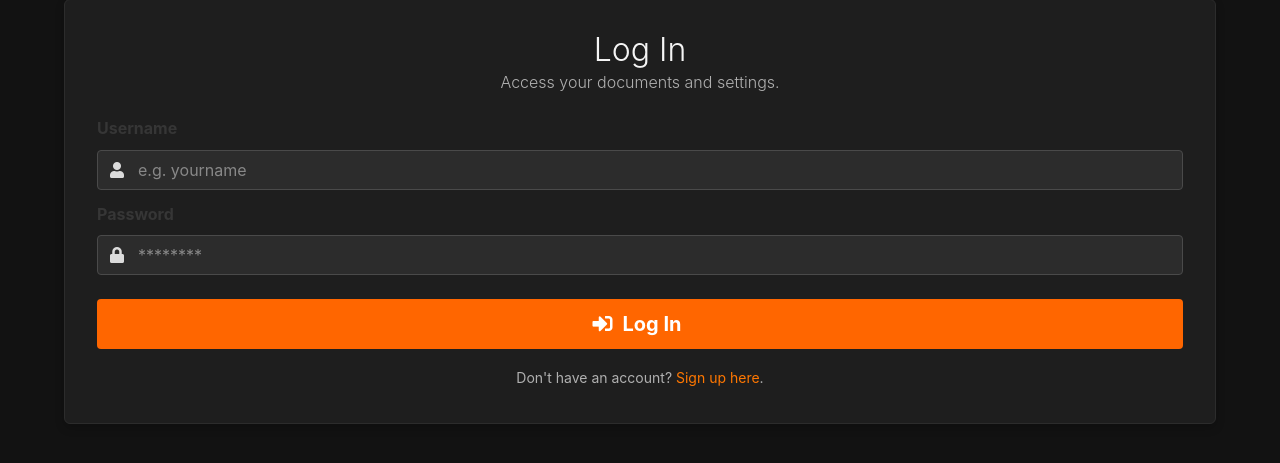
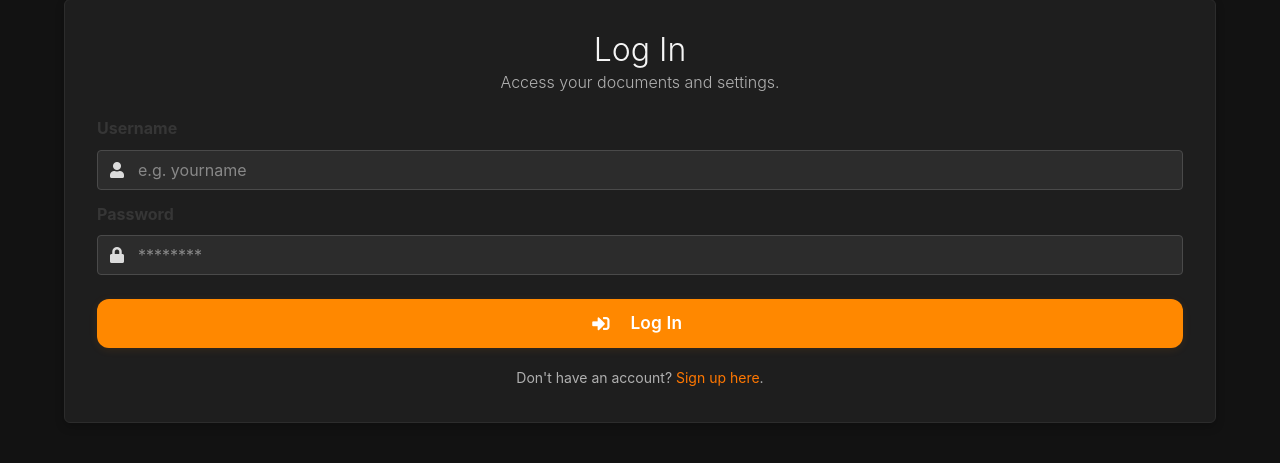
Before and after one commit to MUGnifisent/rpi_photodoc, a Flask app: page /login in a window 1280 px wide. Shown: the part 149-612 px from the top of the page. Run offline with Flask 3, Linux system fonts and the light colour scheme.

Commit message:
Added a new button style for main actions across login, registration, and upload pages, enhancing visual consistency and user experience. Updated button classes to utilize the new design.

```diff
--- a/static/style.css
+++ b/static/style.css
@@ -244,3 +244,31 @@ a {
 a:hover {
     color: #ff8c1a;
 }
+
+.button-app-main {
+    background: #ff8800;
+    color: #fff;
+    border: none;
+    border-radius: 12px;
+    font-weight: 600;
+    font-size: 1.08em;
+    padding: 0.85em 0;
+    width: 100%;
+    max-width: 100%;
+    min-width: 200px;
+    min-height: 2.8em;
+    text-align: center;
+    display: flex;
+    align-items: center;
+    justify-content: center;
+    gap: 0.7em;
+    box-shadow: 0 2px 8px 0 rgba(255,136,0,0.10);
+    transition: background 0.2s, color 0.2s, box-shadow 0.2s;
+    margin-bottom: 1em;
+    letter-spacing: 0.01em;
+}
+.button-app-main:hover, .button-app-main:focus {
+    background: #ff6a00;
+    color: #fff;
+    box-shadow: 0 2px 12px 0 rgba(255,136,0,0.18);
+}
--- a/templates/login.html
+++ b/templates/login.html
@@ -53,7 +53,7 @@
                 </div>
 
                 <div class="field mt-5">
-                    <button type="submit" class="button is-primary is-fullwidth is-medium">
+                    <button type="submit" class="button button-app-main">
                         <span class="icon"><i class="fas fa-sign-in-alt"></i></span>
                         <span>Log In</span>
                     </button>
--- a/templates/register.html
+++ b/templates/register.html
@@ -57,7 +57,7 @@
                 </div>
 
                 <div class="field mt-5">
-                    <button type="submit" class="button is-primary is-fullwidth is-medium">
+                    <button type="submit" class="button button-app-main">
                         <span class="icon"><i class="fas fa-user-plus"></i></span>
                         <span>Sign Up</span>
                     </button>
--- a/templates/upload.html
+++ b/templates/upload.html
@@ -509,7 +509,7 @@
             <form method="POST" action="{{ url_for('main.process_upload') }}" enctype="multipart/form-data" id="upload-form">
                 <div class="field">
                     <label class="upload-box-label" for="file-upload-input">Image File</label>
-                    <label class="custom-file-upload button-main" tabindex="0">
+                    <label class="custom-file-upload button button-app-main" tabindex="0">
                         <span class="file-icon"><i class="fas fa-upload"></i></span>
                         <span class="file-label">Choose a file...</span>
                         <input class="file-input" type="file" name="file" accept="image/png, image/jpeg, image/webp" id="file-upload-input">
@@ -519,7 +519,7 @@
                 <div id="upload-form-error-placeholder" class="mt-2"></div>
                 <div class="field mt-5">
                     <div class="control has-text-centered">
-                        <button type="submit" class="button-main" id="upload-submit-button">
+                        <button type="submit" class="button button-app-main" id="upload-submit-button">
                             <span class="icon"><i class="fas fa-cogs"></i></span>
                             <span>Upload and Process</span>
                         </button>
```
